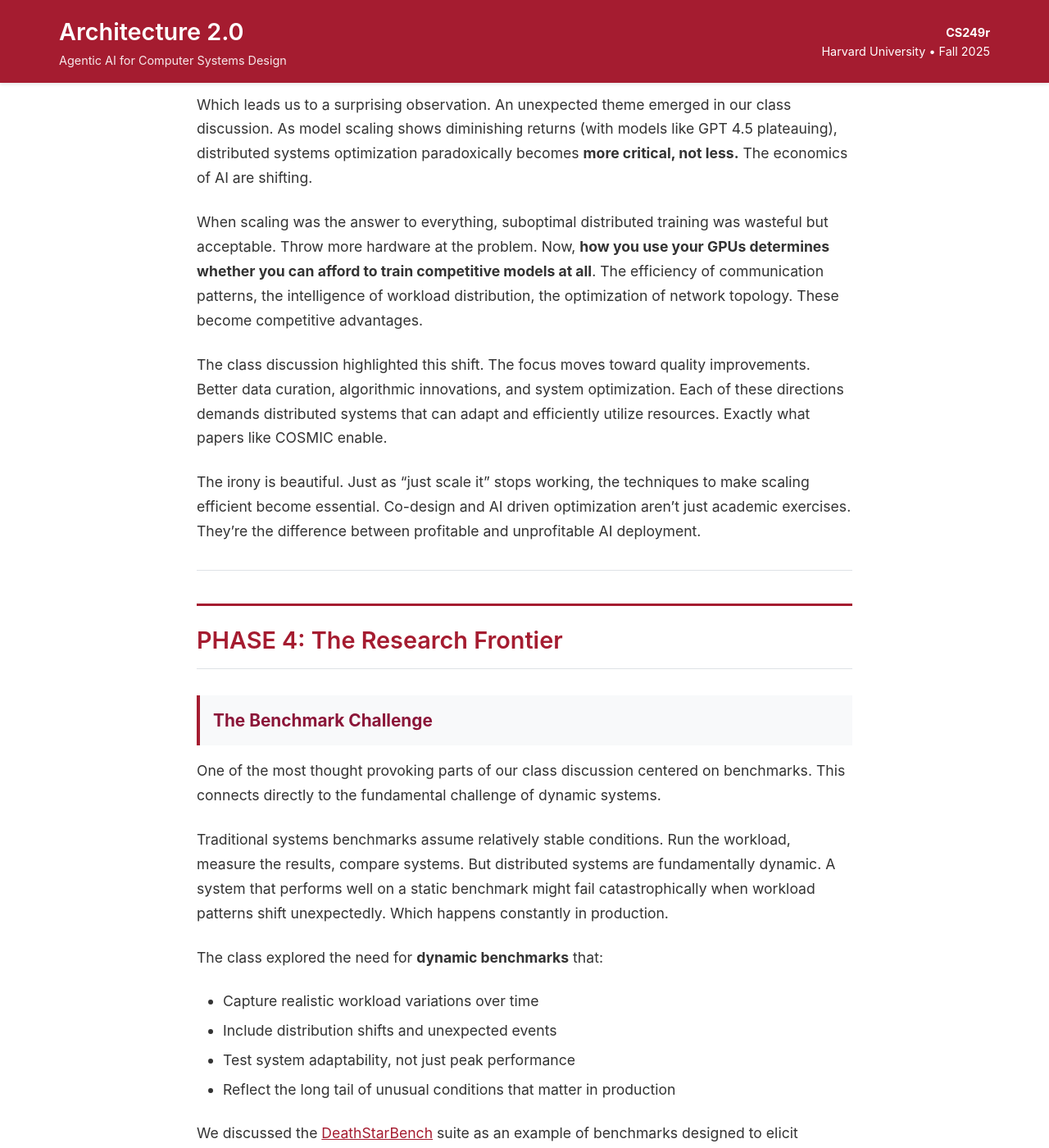
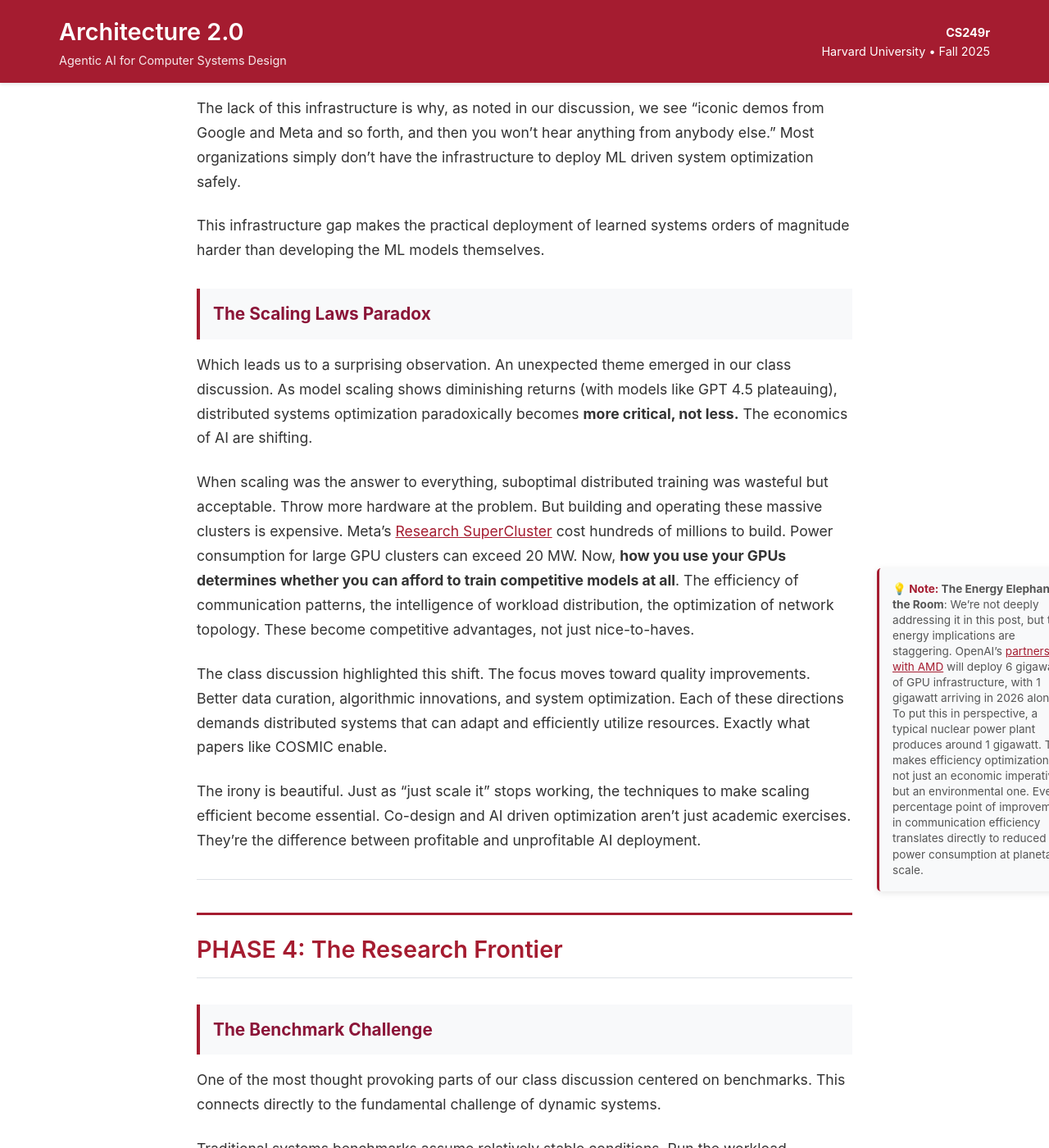
Before and after one commit to harvard-edge/cs249r_fall2025, a Jekyll site: the page built from _posts/2024-10-08-week-6-distributed-systems-integration.md, in a window 1280 px wide and 1400 px high, scrolled down 10536 px. Shown: the whole window at 82% size. Built offline with Jekyll 4.4.1, drawn with Linux system fonts in a browser that asks for light colours; comment, search, counter and statistics services are not loaded; some of the changed text lies outside the part shown.

Commit message:
Update Week 6 blog post with real-world examples and energy implications
- Added concrete data center examples: xAI Colossus (200K GPUs), OpenAI GPT-4 (25K GPUs), Meta RSC
- Linked all claims to verifiable sources
- Added energy margin note with OpenAI-AMD 6 GW partnership
- Updated permalink to ai-co-design-distributed-systems for better accuracy
- Varied examples throughout to avoid repetition

```diff
--- a/_posts/2024-10-08-week-6-distributed-systems-integration.md
+++ b/_posts/2024-10-08-week-6-distributed-systems-integration.md
@@ -4,10 +4,10 @@
 date: 2024-10-08
 author: "Vijay Janapa Reddi and Arya Tschand"
 categories: [software, systems]
-permalink: /blog/2024/10/08/distributed-systems-integration/
+permalink: /blog/2024/10/08/ai-co-design-distributed-systems/
 ---
 
-You've learned how AI can optimize CPU code. You've seen AI generate blazingly fast GPU kernels. Your single machine performance is perfect. Now you need to scale to 1,000 GPUs to train your frontier model.
+You've learned how AI can optimize CPU code. You've seen AI generate blazingly fast GPU kernels. Your single machine performance is perfect. Now you need to scale to 1,000 GPUs to train your frontier model. Or maybe 200,000 GPUs, like [xAI's Colossus supercomputer](https://x.ai/colossus), currently the world's largest AI training cluster.
 
 **The network becomes your bottleneck.**
 
@@ -50,6 +50,8 @@
 #### The Communication Explosion
 
 Consider training a large language model. On a single GPU, your bottleneck might be memory bandwidth or compute throughput. But when you distribute training across 1,000 GPUs, something dramatic happens. **The communication overhead begins to dominate everything else.**
+
+At the scale of modern AI infrastructure, the network bandwidth required is staggering. These systems can generate petabytes of gradient data per day that must be synchronized across the cluster. A single slow network link, a suboptimal collective communication algorithm, or poor workload placement can bottleneck the entire training run.
 
 To understand why, we need to examine how distributed training actually works. When training is distributed, the model's computations are divided across many devices, but these devices must constantly exchange information to stay synchronized. This creates communication patterns fundamentally different from the point-to-point messages we're familiar with in traditional networked applications.
 
@@ -131,7 +133,9 @@
 
 Co-design is expensive. It requires reasoning about workload characteristics, network topology, and hardware constraints simultaneously. You're not just optimizing one layer. You're redesigning multiple layers together. That level of effort demands justification.
 
-The answer depends on scale. If you're running ChatGPT or training frontier language models at mega-scale, where you're distributing work across thousands of GPUs continuously, then yes, co-design absolutely makes sense. The efficiency gains COSMIC demonstrates (reduced training time, lower network costs, better resource utilization) directly translate to millions of dollars saved and competitive advantages in model deployment.
+The answer depends on scale. If you're running ChatGPT or training frontier language models at mega-scale, where you're distributing work across thousands of GPUs continuously, then yes, co-design absolutely makes sense.
+
+Consider the real-world scale. OpenAI's infrastructure for GPT-4 training [reportedly involved around 25,000 GPUs](https://www.semianalysis.com/p/gpt-4-architecture-infrastructure). Microsoft and OpenAI built [supercomputers with tens of thousands of GPUs](https://news.microsoft.com/source/features/ai/openai-azure-supercomputer/) interconnected with InfiniBand networks. At this scale, even a 10% improvement in communication efficiency translates to massive cost savings. The efficiency improvements COSMIC demonstrates (reduced training time, lower network costs, better resource utilization) directly translate to millions of dollars saved and competitive advantages in model deployment.
 
 But if you're training smaller models occasionally, or running distributed workloads at more modest scales? The engineering effort to co-design your system might not be worth it. Standard network topologies and conventional parallelism strategies might be good enough.
 
@@ -213,7 +217,7 @@
 
 Which leads us to a surprising observation. An unexpected theme emerged in our class discussion. As model scaling shows diminishing returns (with models like GPT 4.5 plateauing), distributed systems optimization paradoxically becomes **more critical, not less.** The economics of AI are shifting.
 
-When scaling was the answer to everything, suboptimal distributed training was wasteful but acceptable. Throw more hardware at the problem. Now, **how you use your GPUs determines whether you can afford to train competitive models at all**. The efficiency of communication patterns, the intelligence of workload distribution, the optimization of network topology. These become competitive advantages.
+When scaling was the answer to everything, suboptimal distributed training was wasteful but acceptable. Throw more hardware at the problem. But building and operating these massive clusters is expensive. Meta's [Research SuperCluster](https://ai.meta.com/blog/ai-rsc/) cost hundreds of millions to build. Power consumption for large GPU clusters can exceed 20 MW.<span class="margin-note">**The Energy Elephant in the Room**: We're not deeply addressing it in this post, but the energy implications are staggering. OpenAI's [partnership with AMD](https://openai.com/index/openai-amd-strategic-partnership/) will deploy 6 gigawatts of GPU infrastructure, with 1 gigawatt arriving in 2026 alone. To put this in perspective, a typical nuclear power plant produces around 1 gigawatt. This makes efficiency optimization not just an economic imperative but an environmental one. Every percentage point of improvement in communication efficiency translates directly to reduced power consumption at planetary scale.</span> Now, **how you use your GPUs determines whether you can afford to train competitive models at all**. The efficiency of communication patterns, the intelligence of workload distribution, the optimization of network topology. These become competitive advantages, not just nice-to-haves.
 
 The class discussion highlighted this shift. The focus moves toward quality improvements. Better data curation, algorithmic innovations, and system optimization. Each of these directions demands distributed systems that can adapt and efficiently utilize resources. Exactly what papers like COSMIC enable.
 
```
